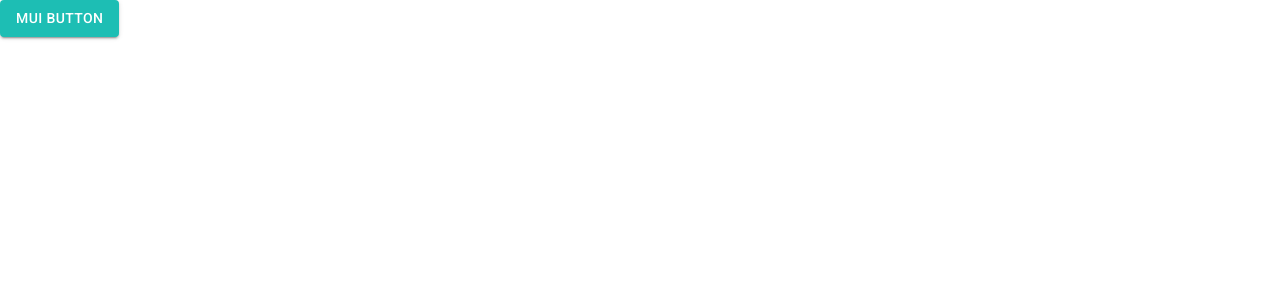
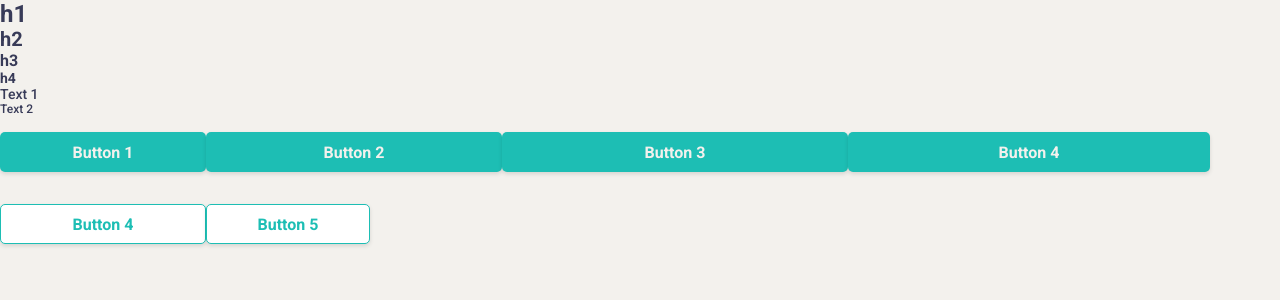
Before and after one commit to honeybadger2788/proyectoRentalCars, a React (Create React App) app in the folder frontend/: page / in a window 1280 px wide. Shown: the top 300 px of the page. Built offline with nearby package versions, Linux system fonts and the light colour scheme.

Commit message:
Css theme

```diff
--- a/frontend/src/App.js
+++ b/frontend/src/App.js
@@ -1,31 +1,21 @@
-import { ThemeProvider, createTheme } from '@mui/material/styles';
-import CssBaseline from '@mui/material/CssBaseline';
-
-import Button from '@mui/material/Button';
-
-const theme = createTheme({
-  palette: {
-    primary: {
-      main: '#1DBEB4',
-      light: '#50dad1',
-      dark: '#29938c',
-      contrastText: '#fff',
-    },
-    secondary: {
-      main: '#383B58',
-      light: '#545776',
-      dark: '#262838',
-      contrastText: '#000',
-    },
-  },
-});
+import './styles/style.css'
 
 function App() {
   return (
-    <ThemeProvider theme={theme}>
-      <CssBaseline />
-      <Button variant="contained">MUI button</Button>
-    </ThemeProvider>
+    <>
+      <h1>h1</h1>
+      <h2>h2</h2>
+      <h3>h3</h3>
+      <h4>h4</h4>
+      <p>Text 1</p>
+      <p className='small-text'>Text 2</p>
+      <button>Button 1</button>
+      <button className='btn-medium'>Button 2</button>
+      <button className='btn-large'>Button 3</button>
+      <button className='btn-xl'>Button 4</button>
+      <button className='btn-outlined'>Button 4</button>
+      <button className='btn-outlined btn-small'>Button 5</button>
+    </>
   );
 }
 
--- a/frontend/src/styles/style.css
+++ b/frontend/src/styles/style.css
@@ -1,4 +1,4 @@
-@import './form.css';
+@import './theme.css';
 
 * {
     padding: 0;
```
